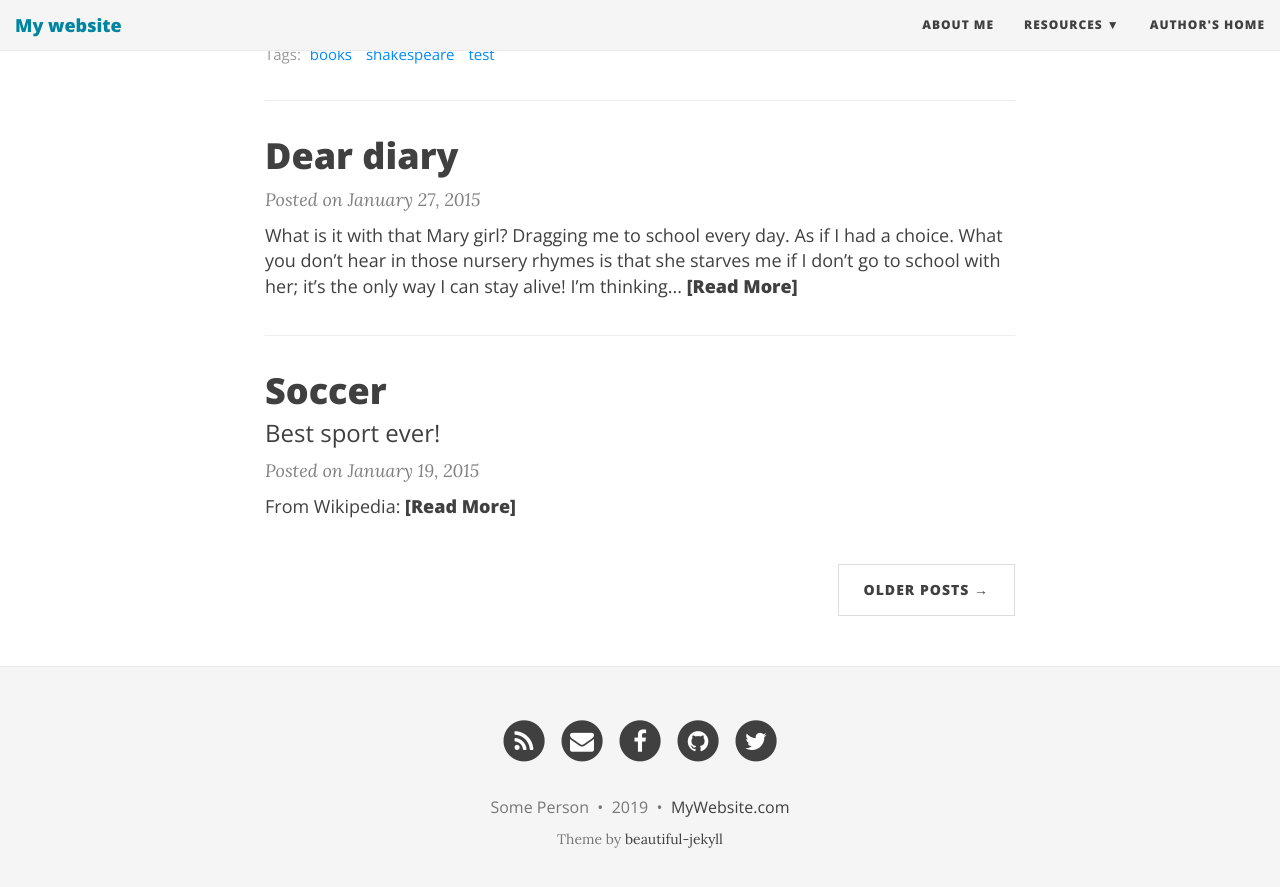
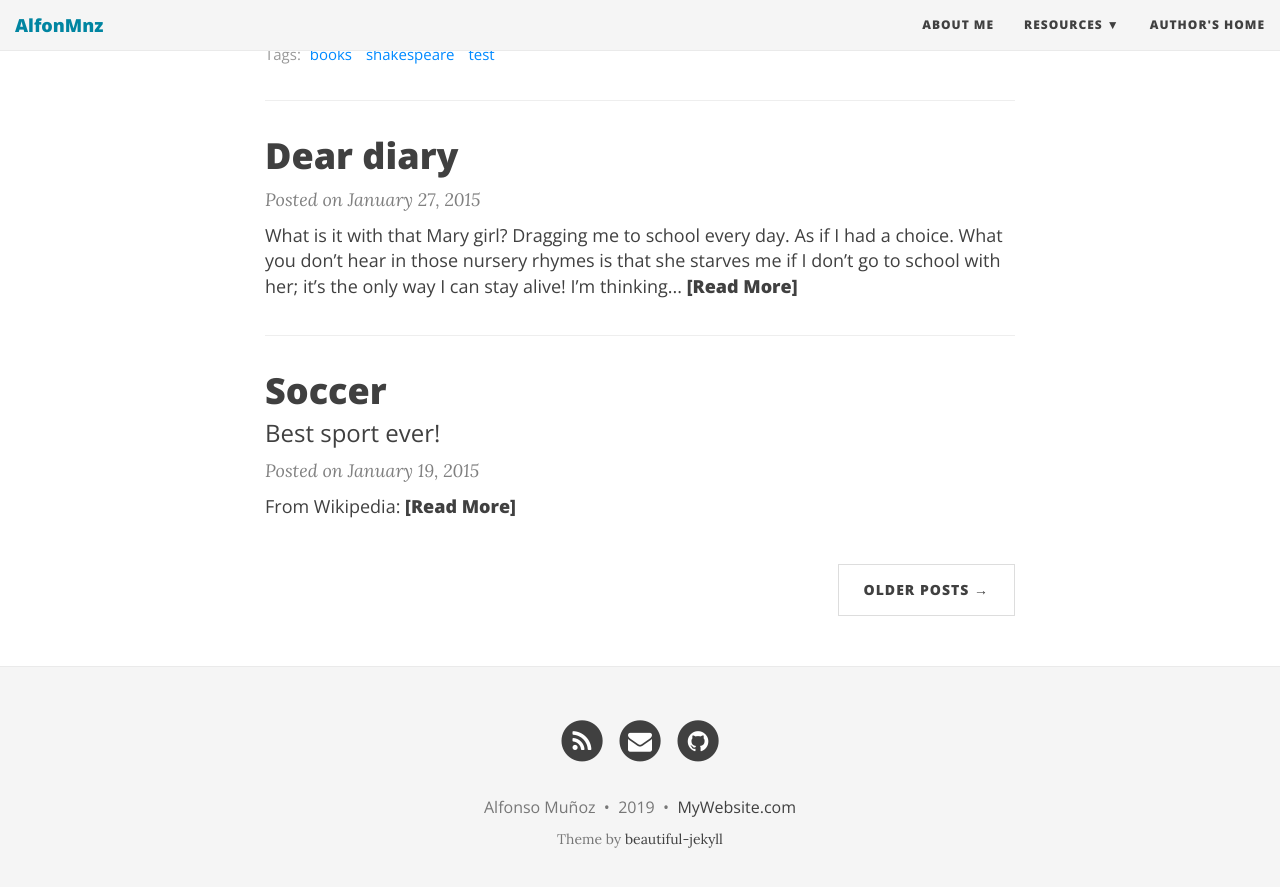
Before and after one commit to AlfonMnz/alfonmnz.github.io, a Jekyll site: the page built from index.html, in a window 1280 px wide and 900 px high, scrolled down 1134 px. Shown: the top 887 px of the window. Built offline with Jekyll 4.4.1, drawn with Linux system fonts in a browser that asks for light colours; nearby versions of some CDN libraries; the list of posts is cut into pages by our own code.

Commit message:
Cambiando la configuración.

```diff
--- a/_config.yml
+++ b/_config.yml
@@ -4,7 +4,7 @@
 # baseurl is the website's URL without the hostname
 
 # If you are building a simple GitHub user page (https://username.github.io) then use these settings:
-url: "https://username.github.io"
+url: "https://alfonmnz.github.io"
 baseurl: ""
 
 # If you are building a GitHub project page then use these settings:
@@ -14,10 +14,10 @@ baseurl: ""
 # Of course don't forget to change the username and projectname to YOUR username and project
 
 # Name of website
-title: My website
+title: AlfonMnz
 
 # Short description of your site
-description: A virtual proof that name is awesome!
+description: Desarrollador Web
 
 # --- Navigation bar options --- #
 
@@ -64,7 +64,7 @@ footer-link-col: "#404040"
 # Change all these values or delete the ones you don't want.
 # Important: you must keep the "name" parameter, everything else you can remove
 author:
-  name: Some Person
+  name: Alfonso Muñoz
 
 # Select your active Social Network Links.
 # Uncomment the links you want to show in the footer and add your information to each link.
@@ -72,10 +72,8 @@ author:
 # If you want to add a new link that isn't here, you'll need to also edit the file _data/SocialNetworks.yml
 social-network-links:
   rss: true
-  email: "someone@example.com"
-  facebook: daattali
-  github: daattali
-  twitter: daattali
+  email: "alfonmusan14@gmail.com"
+  github: AlfonMnz
 #  reddit: yourname
 #  google-plus: +DeanAttali
 #  linkedin: daattali
```
